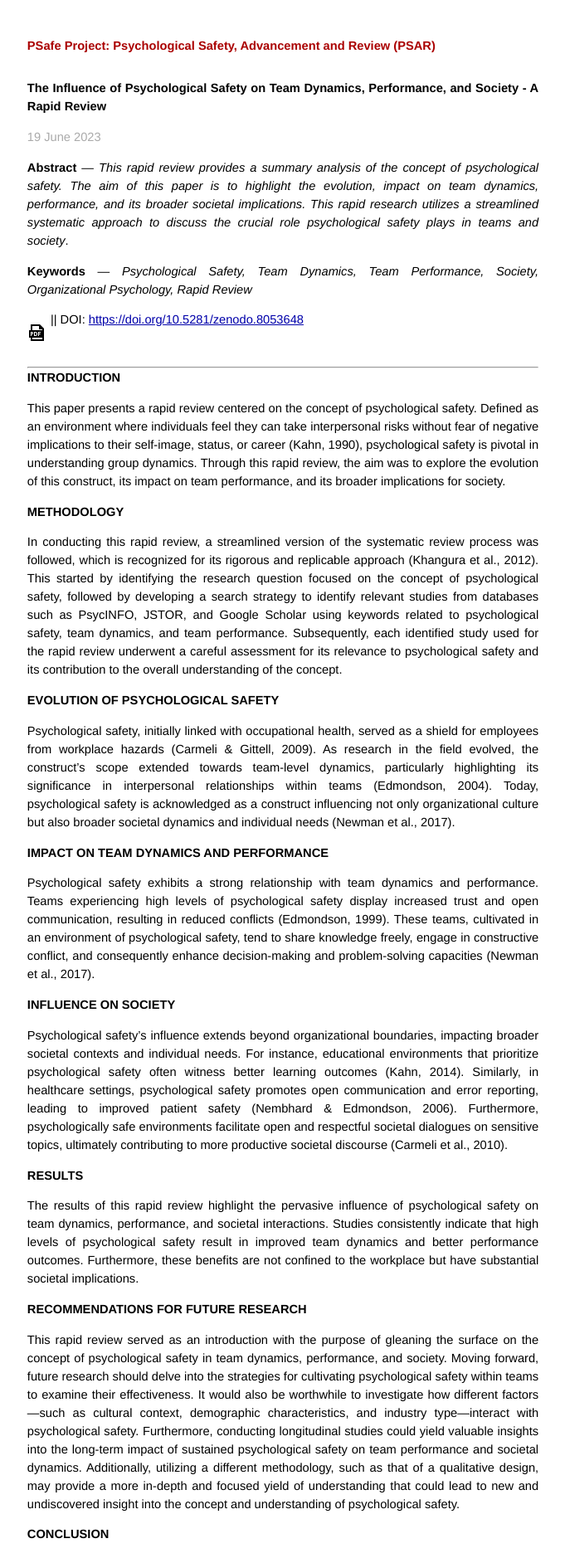
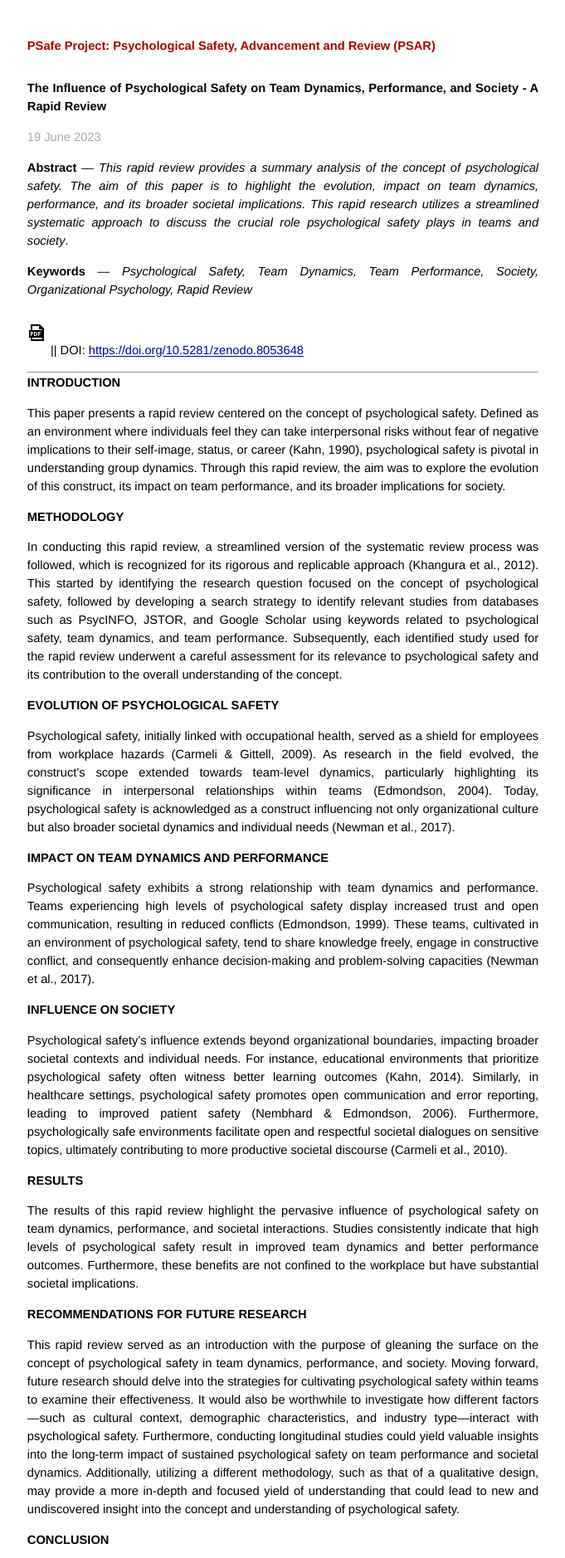
Before and after one commit to atidbit/psafe, a Jekyll site: the page built from _posts/2023-06-19-influence-of-psychological-safety-a-rapid-review.md, in a window 1280 px wide. Shown: the top 1878 px of the page at 83% size, without its empty margins (299-980 px from the left). Built offline with Jekyll 4.4.1, drawn with Linux system fonts in a browser that asks for light colours.

Commit message:
Update 2023-06-19-influence-of-psychological-safety-a-rapid-review.md

```diff
--- a/_posts/2023-06-19-influence-of-psychological-safety-a-rapid-review.md
+++ b/_posts/2023-06-19-influence-of-psychological-safety-a-rapid-review.md
@@ -17,7 +17,7 @@ psychological safety plays in teams and society_.
 **Keywords** — _Psychological Safety, Team Dynamics, Team Performance, Society,
 Organizational Psychology, Rapid Review_
 
-<a href="https://zenodo.org/record/8053648/files/Influence_of_Psychological_Safety_A_Rapid_Review.pdf?download=1" target="_blank"><img src="/images/pdf-icon.png" align="top"></a> ||
+<a href="https://zenodo.org/record/8053648/files/Influence_of_Psychological_Safety_A_Rapid_Review.pdf?download=1" target="_blank"><img src="/images/pdf-icon.png" align="bottom"></a> ||
 DOI: <a href="https://doi.org/10.5281/zenodo.8053648" target="_blank">https://doi.org/10.5281/zenodo.8053648</a>
 
 __________________________________________________________________________________________________
```
